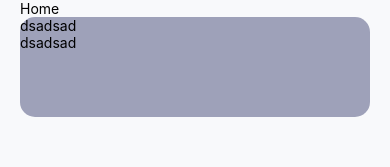
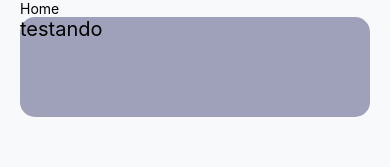
Before and after one commit to huferr/react-native-app-template, a React Native app: screen /home in a window 390 px wide. Shown: the top 167 px of the page. Built offline with nearby package versions, Linux system fonts and the light colour scheme.

Commit message:
feat: creating title prop to card component

```diff
--- a/src/components/card/card.component.tsx
+++ b/src/components/card/card.component.tsx
@@ -1,11 +1,19 @@
 import React from 'react';
-import {CardContainer} from './card.styles';
+import {CardContainer, Header, Title} from './card.styles';
 
 const Card: React.FC<CardProps> = props => {
-  const {width, height, children} = props;
+  const {width, height, title, children} = props;
 
   return (
     <CardContainer width={width} height={height}>
+      {title && (
+        <>
+          <Header>
+            <Title>{title}</Title>
+          </Header>
+        </>
+      )}
+
       {children}
     </CardContainer>
   );
--- a/src/components/card/card.styles.tsx
+++ b/src/components/card/card.styles.tsx
@@ -9,3 +9,12 @@ export const CardContainer = styled.View<GeneralStyleProps>`
   border-radius: ${metrics.baseRadius}px;
   background-color: ${colors.grayRegular};
 `;
+
+export const Header = styled.View`
+  width: 100%;
+  height: 30px;
+`;
+
+export const Title = styled.Text`
+  font-size: 20px;
+`;
--- a/src/components/card/card.types.d.ts
+++ b/src/components/card/card.types.d.ts
@@ -1,5 +1,6 @@
 interface CardProps {
   width?: number | string;
   height?: number | string;
+  title?: string;
   children?: Element | undefined;
 }
--- a/src/pages/Dashboard/Home/home.screen.tsx
+++ b/src/pages/Dashboard/Home/home.screen.tsx
@@ -8,10 +8,7 @@ const Home: React.FC = () => {
     <Container>
       <Scroll>
         <Text>Home</Text>
-        <Card height={100}>
-          <Text>dsadsad</Text>
-          <Text>dsadsad</Text>
-        </Card>
+        <Card height={100} title="testando" />
       </Scroll>
     </Container>
   );
```
